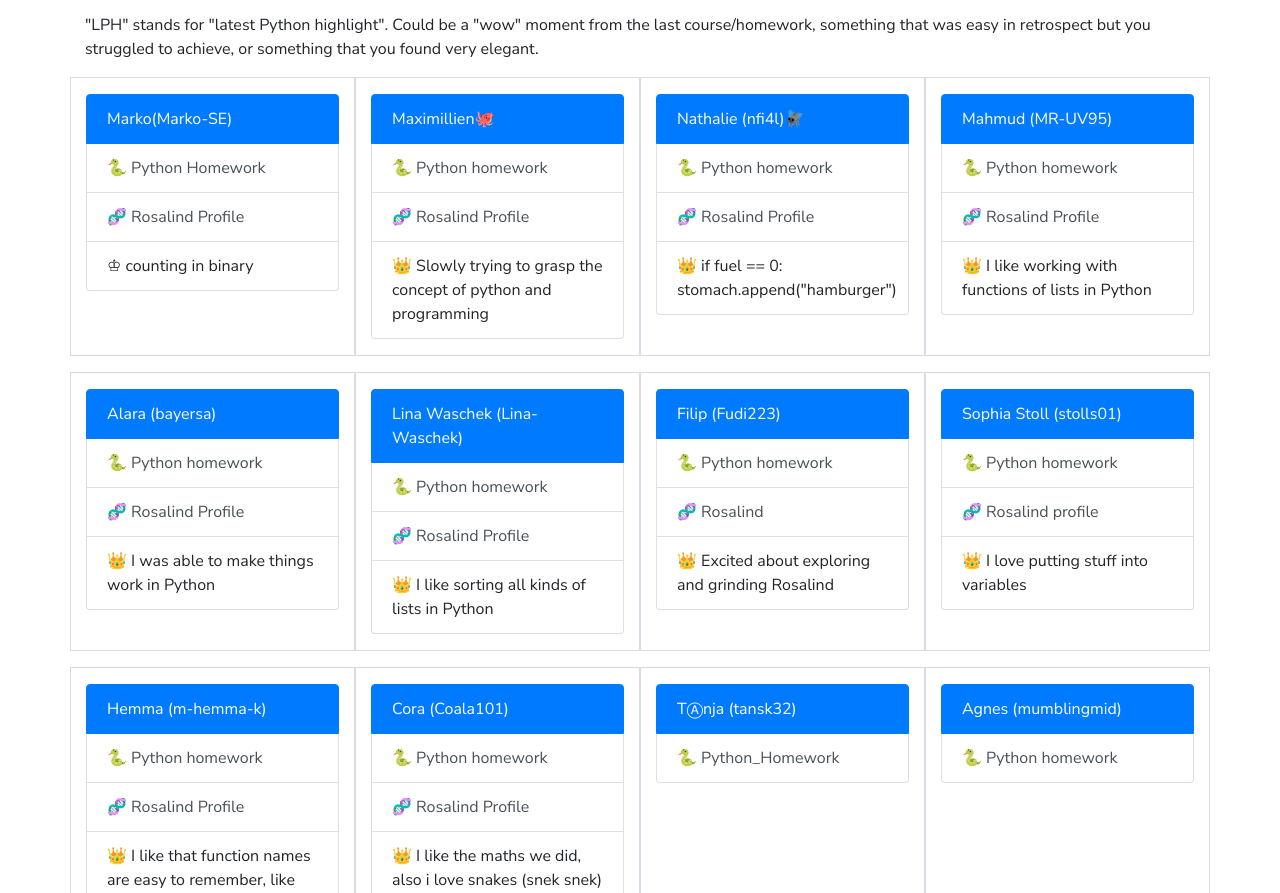
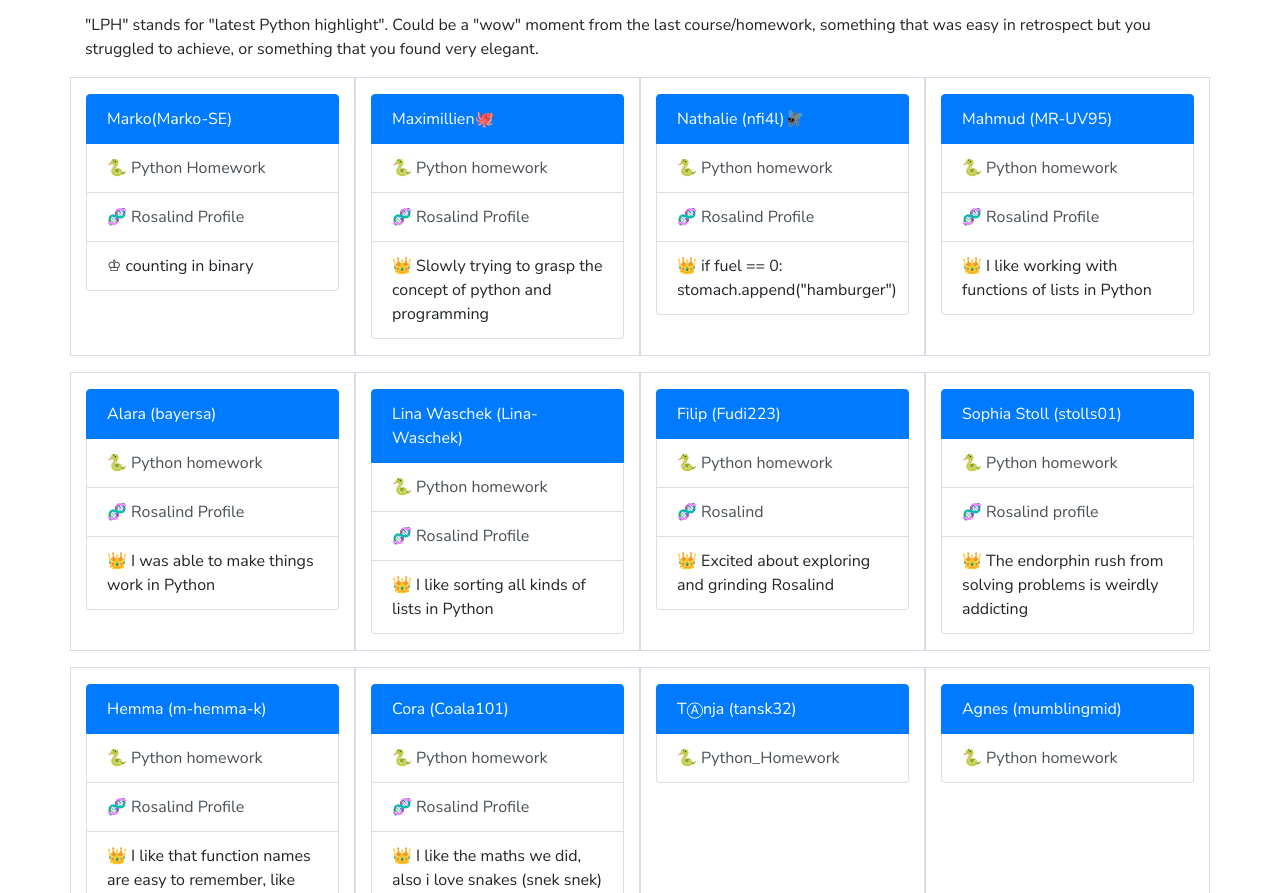
Before and after one commit to user123-ctrl/ue300160.github.io, a plain HTML site: page index.html in a window 1280 px wide. Shown: the part 207-1100 px from the top of the page. Drawn offline with nearby package versions, Linux system fonts and the light colour scheme.

Commit message:
Update Sophia's python highlight

```diff
--- a/index.html
+++ b/index.html
@@ -118,7 +118,7 @@
                     <a href="https://github.com/stolls01" class="list-group-item list-group-item-action active"> Sophia Stoll (stolls01) </a>
                     <a href="https://github.com/stolls01/python_homework" class="list-group-item list-group-item-action"> 🐍 Python homework </a>
                     <a href="https://rosalind.info/users/stolls01/" class="list-group-item list-group-item-action"> 🧬 Rosalind profile </a>
-                    <a class="list-group-item list-group-item-action"> 👑 I love putting stuff into variables </a>
+                    <a class="list-group-item list-group-item-action"> 👑 The endorphin rush from solving problems is weirdly addicting </a>
                 </div>
             </div>
         </div>
```
